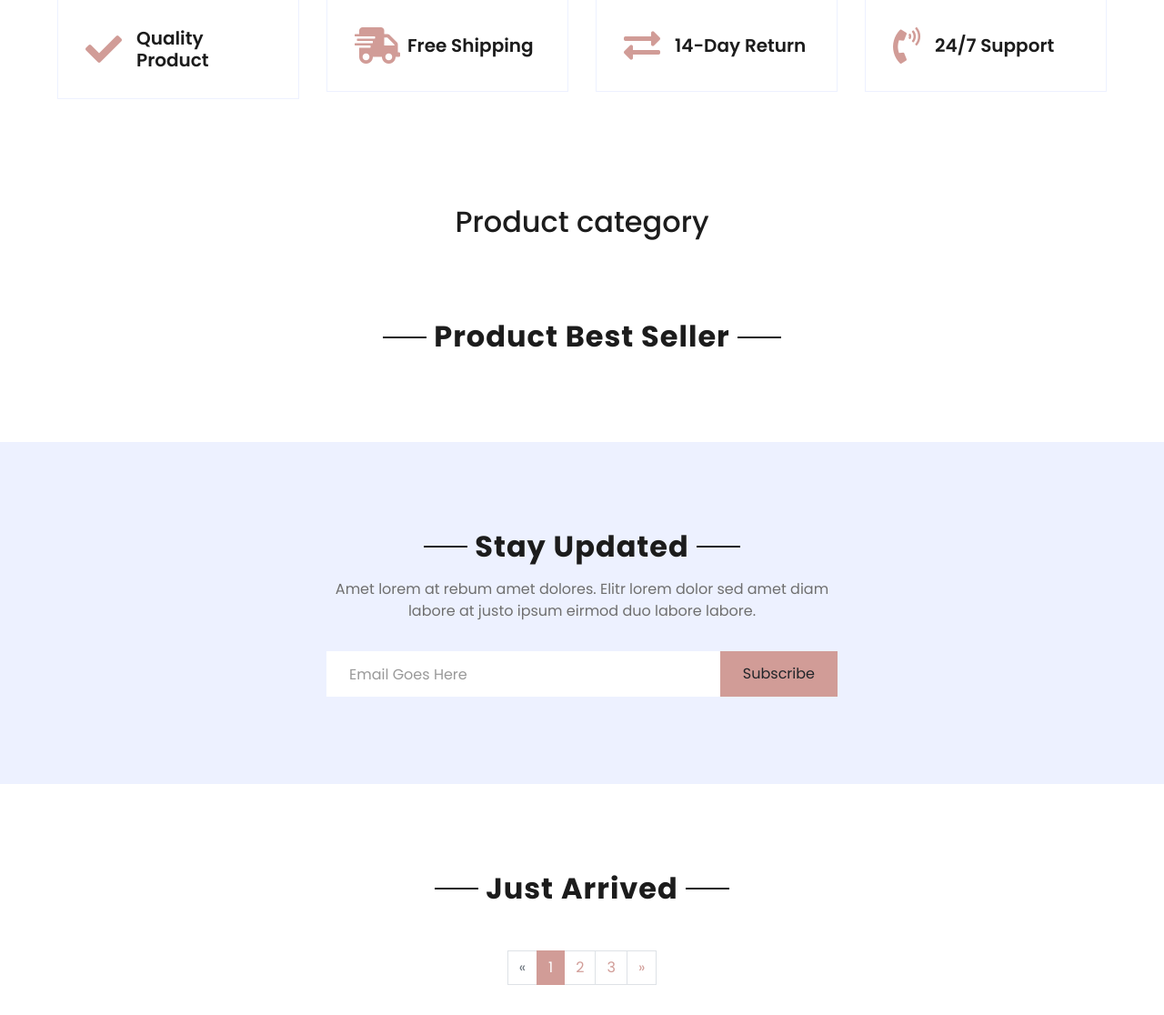
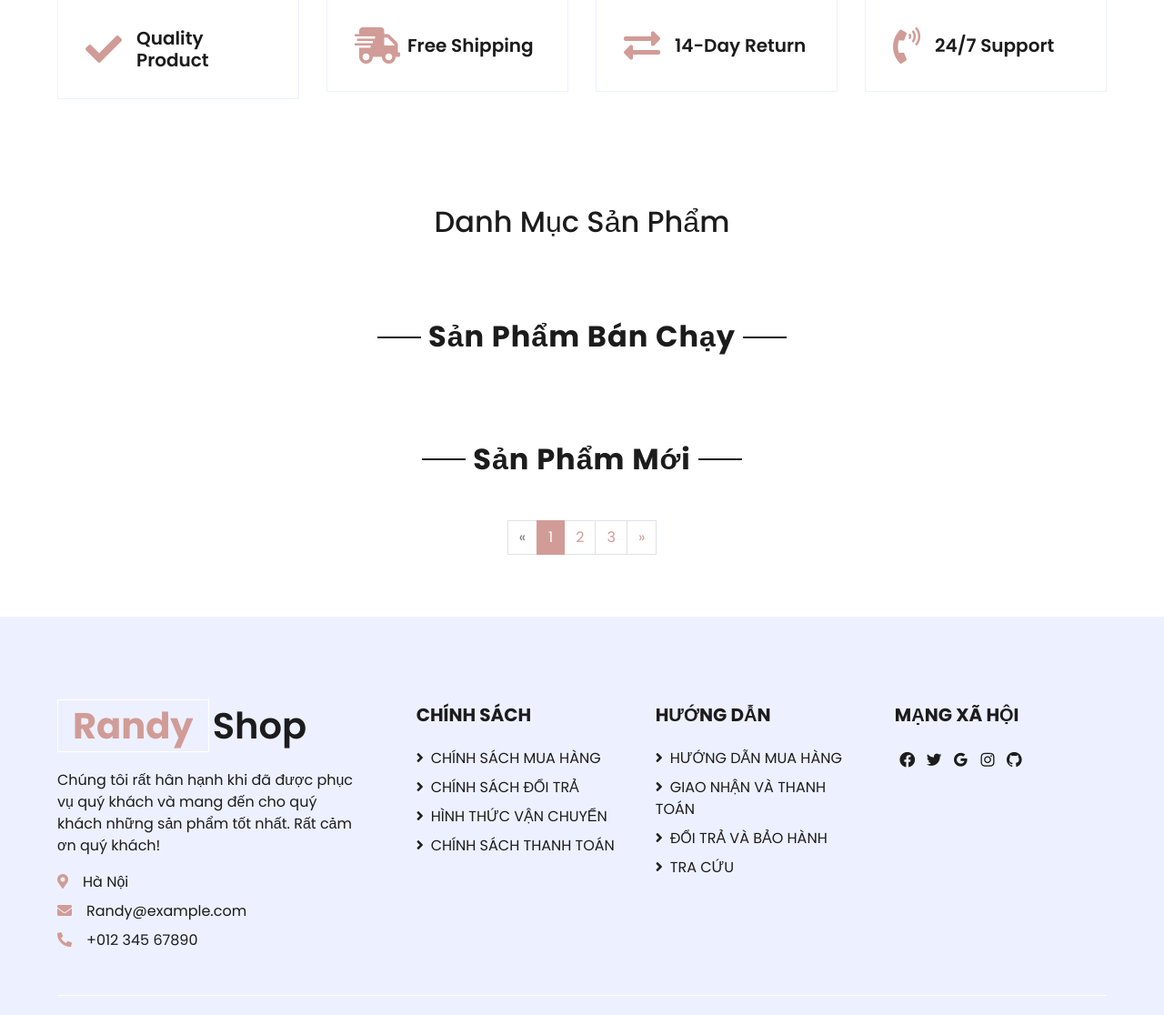
Before and after one commit to yodoll/duan1, a PHP site: page / in a window 1280 px wide. Shown: the part 692-1808 px from the top of the page at 91% size. Run offline with PHP 8.4, Linux system fonts and the light colour scheme; data that the repository does not hold is empty; some libraries are stand-ins or nearby versions.

Commit message:
fourteen commit

```diff
--- a/admin/comment/list.php
+++ b/admin/comment/list.php
@@ -22,7 +22,7 @@
               </tr>
             </thead>
             <tbody>
-              <?php foreach ($comment as $value) : ?>
+              <?php foreach ($comments as $value) : ?>
                 <tr>
                   <td><?= $value['id'] ?></td>
                   <td><?= $value['name'] ?></td>
--- a/admin/header.php
+++ b/admin/header.php
@@ -32,7 +32,7 @@
 
 
       <!-- User Menu-->
-      <li><a class="app-nav__item" href="/index.html"><i class='bx bx-log-out bx-rotate-180'></i> </a>
+      <li><a class="app-nav__item" href="../index.php"><i class='bx bx-log-out bx-rotate-180'></i> </a>
 
       </li>
     </ul>
@@ -43,7 +43,7 @@
     <div class="app-sidebar__user"><img class="app-sidebar__user-avatar" src="/images/hay.jpg" width="50px"
         alt="User Image">
       <div>
-        <p class="app-sidebar__user-name"><b>RANDY SHOP</b></p>
+        <p class="app-sidebar__user-name"><b>Admin</b></p>
         <p class="app-sidebar__user-designation">Chào mừng bạn trở lại</p>
       </div>
     </div>
--- a/admin/index.php
+++ b/admin/index.php
@@ -153,7 +153,7 @@
                 break;
 
             case 'list-comment':
-                $comment = loadall_binhluan();
+                $comments = loadall_binhluan();
                 include "comment/list.php";
                 break;
 
@@ -162,7 +162,8 @@
                     $id = $_GET['id'];
                     delete_comments($id);
                 }
-                include "./comment/list.php";
+                $comments = loadall_binhluan();
+                include "comment/list.php";
                 break;
 
             case 'list-donhang':
@@ -175,6 +176,7 @@
                     $id = $_GET['id'];
                     delete_donhang($id);
                 }
+                $donhang = loadall_donhang();
                 include "./donhang/list.php";
                 break;
 
--- a/index.php
+++ b/index.php
@@ -30,9 +30,20 @@ if (isset($_GET['act']) && $_GET['act'] != "") {
             if (isset($_GET['idsp']) && $_GET['idsp'] > 0) {
                 $sp = loadone_sanpham($_GET['idsp']);
                 $comments = loadall_comments($_GET['idsp']);
+                $total = count_comment($_GET['idsp']);
                 include "./view/detail_product.php";
             } else {
                 include "./view/home.php";
+            }
+            break;
+        case 'comment':
+            if(isset($_POST['submit']) && ($_POST['submit'])){
+                $name = $_SESSION['user']['id'];
+                $content = $_POST['noidung'];
+                $productId = $_POST['idsp'];
+                $date = $_POST['currentDateTime'];
+                insert_comment($content, $productId, $name, $date);
+                header("location: index.php?act=detail&idsp=". $productId);
             }
             break;
         case 'cart':
--- a/model/comment.php
+++ b/model/comment.php
@@ -7,6 +7,11 @@
                 WHERE products.id = $idsp";
         $result = pdo_query($sql);
         return $result;
+    }
+
+    function insert_comment($content, $productId, $userId, $date){
+        $sql = "INSERT INTO comments (user_id, product_id, content ,created_at) VALUES ('$userId', '$productId', '$content', '$date')";
+        pdo_execute($sql);
     }
 
     function loadall_binhluan(){
@@ -21,4 +26,5 @@
         $sql = "DELETE FROM comments WHERE id = '$id'";
         pdo_execute($sql);
     }
+
 ?>
--- a/model/taikhoan.php
+++ b/model/taikhoan.php
@@ -41,4 +41,10 @@
         // Xóa thông tin người dùng khỏi session
         unset($_SESSION['user']);
     }
+
+    function count_comment($id){
+        $sql= "SELECT COUNT(*) FROM comments where product_id = $id";
+        $return = pdo_query($sql);
+        return $return;
+    }
 ?>
--- a/view/footer.php
+++ b/view/footer.php
@@ -5,49 +5,40 @@
             <a href="" class="text-decoration-none">
                 <h1 class="mb-4 display-5 font-weight-semi-bold"><span class="text-primary font-weight-bold border border-white px-3 mr-1">Randy</span>Shop</h1>
             </a>
-                <p>Dolore erat dolor sit lorem vero amet. Sed sit lorem magna, ipsum no sit erat lorem et magna ipsum dolore amet erat.</p>
-                <p class="mb-2"><i class="fa fa-map-marker-alt text-primary mr-3"></i>123 Street, New York, USA</p>
-                <p class="mb-2"><i class="fa fa-envelope text-primary mr-3"></i>info@example.com</p>
+            <p>Chúng tôi rất hân hạnh khi đã được phục vụ quý khách và mang đến cho quý khách những sản phẩm tốt nhất. Rất cảm ơn quý khách!</p>
+            <p class="mb-2"><i class="fa fa-map-marker-alt text-primary mr-3"></i>Hà Nội</p>
+            <p class="mb-2"><i class="fa fa-envelope text-primary mr-3"></i>Randy@example.com</p>
             <p class="mb-0"><i class="fa fa-phone-alt text-primary mr-3"></i>+012 345 67890</p>
         </div>
         <div class="col-lg-8 col-md-12">
             <div class="row">
                 <div class="col-md-4 mb-5">
-                        <h5 class="font-weight-bold text-dark mb-4">Quick Links</h5>
+                    <h5 class="font-weight-bold text-dark mb-4">CHÍNH SÁCH</h5>
                     <div class="d-flex flex-column justify-content-start">
-                            <a class="text-dark mb-2" href="#"><i class="fa fa-angle-right mr-2"></i>Home</a>
-                            <a class="text-dark mb-2" href="#"><i class="fa fa-angle-right mr-2"></i>Our Shop</a>
-                            <a class="text-dark mb-2" href="#"><i class="fa fa-angle-right mr-2"></i>Shop Detail</a>
-                            <a class="text-dark mb-2" href="#"><i class="fa fa-angle-right mr-2"></i>Shopping Cart</a>
-                            <a class="text-dark mb-2" href="#"><i class="fa fa-angle-right mr-2"></i>Checkout</a>
-                            <a class="text-dark" href="#"><i class="fa fa-angle-right mr-2"></i>Contact Us</a>
+                        <p class="text-dark mb-2" href="#"><i class="fa fa-angle-right mr-2"></i>CHÍNH SÁCH MUA HÀNG</p>
+                        <P class="text-dark mb-2" href="#"><i class="fa fa-angle-right mr-2"></i>CHÍNH SÁCH ĐỔI TRẢ</=>
+                        <P class="text-dark mb-2" href="#"><i class="fa fa-angle-right mr-2"></i>HÌNH THỨC VẬN CHUYỂN</=>
+                        <P class="text-dark mb-2" href="#"><i class="fa fa-angle-right mr-2"></i>CHÍNH SÁCH THANH TOÁN</=>
                     </div>
                 </div>
                 <div class="col-md-4 mb-5">
-                        <h5 class="font-weight-bold text-dark mb-4">Quick Links</h5>
+                    <h5 class="font-weight-bold text-dark mb-4">HƯỚNG DẪN</h5>
                     <div class="d-flex flex-column justify-content-start">
-                            <a class="text-dark mb-2" href="#"><i class="fa fa-angle-right mr-2"></i>Home</a>
-                            <a class="text-dark mb-2" href="#"><i class="fa fa-angle-right mr-2"></i>Our Shop</a>
-                            <a class="text-dark mb-2" href="#"><i class="fa fa-angle-right mr-2"></i>Shop Detail</a>
-                            <a class="text-dark mb-2" href="#"><i class="fa fa-angle-right mr-2"></i>Shopping Cart</a>
-                            <a class="text-dark mb-2" href="#"><i class="fa fa-angle-right mr-2"></i>Checkout</a>
-                            <a class="text-dark" href="#"><i class="fa fa-angle-right mr-2"></i>Contact Us</a>
+                        <P class="text-dark mb-2" href="#"><i class="fa fa-angle-right mr-2"></i>HƯỚNG DẪN MUA HÀNG</P>
+                        <P class="text-dark mb-2" href="#"><i class="fa fa-angle-right mr-2"></i>GIAO NHẬN VÀ THANH TOÁN</P>
+                        <P class="text-dark mb-2" href="#"><i class="fa fa-angle-right mr-2"></i>ĐỔI TRẢ VÀ BẢO HÀNH</P>
+                        <P class="text-dark mb-2" href="#"><i class="fa fa-angle-right mr-2"></i>TRA CỨU</P>
                     </div>
                 </div>
                 <div class="col-md-4 mb-5">
-                        <h5 class="font-weight-bold text-dark mb-4">Newsletter</h5>
-                        <form action="">
-                            <div class="form-group">
-                                <input type="text" class="form-control border-0 py-4" placeholder="Your Name" required="required" />
+                    <h5 class="font-weight-bold text-dark mb-4">MẠNG XÃ HỘI</h5>
+                    <div style="font-size: 20px;">
+                        <i style="margin-left: 4px;" class='bx bxl-facebook-circle'></i>
+                        <i style="margin-left: 4px;" class='bx bxl-twitter'></i>
+                        <i style="margin-left: 4px;" class='bx bxl-google'></i>
+                        <i style="margin-left: 4px;" class='bx bxl-instagram' ></i>
+                        <i style="margin-left: 4px;" class='bx bxl-github' ></i>
                     </div>
-                            <div class="form-group">
-                                <input type="email" class="form-control border-0 py-4" placeholder="Your Email"
-                                    required="required" />
-                            </div>
-                            <div>
-                                <button class="btn btn-primary btn-block border-0 py-3" type="submit">Subscribe Now</button>
-                            </div>
-                        </form>
                 </div>
             </div>
         </div>
@@ -55,10 +46,9 @@
     <div class="row border-top border-light mx-xl-5 py-4">
         <div class="col-md-6 px-xl-0">
             <p class="mb-md-0 text-center text-md-left text-dark">
-                    &copy; <a class="text-dark font-weight-semi-bold" href="#">Copyright</a>. All Rights Reserved. Designed
-                    by
-                    <a class="text-dark font-weight-semi-bold" href="">Us</a><br>
-                    Distributed By <a href="#" target="_blank">Randy Shop</a>
+                &copy; <a class="text-dark font-weight-semi-bold" href="#">Copyright</a>. Đã đăng ký Bản quyền. Thiết kế bởi
+                <a class="text-dark font-weight-semi-bold" href="">Randy</a><br>
+                Phân phối bởi <a href="#" target="_blank">Randy Shop</a>
             </p>
         </div>
         <div class="col-md-6 px-xl-0 text-center text-md-right">
--- a/view/header.php
+++ b/view/header.php
@@ -70,6 +70,11 @@
             width: 100%;
             height: 20px;
         }
+
+        .font:hover {
+            color: #d19c97;
+            cursor: default;
+        }
     </style>
 </head>
 
@@ -136,7 +141,7 @@
                         // Kiểm tra xem session giỏ hàng đã tồn tại và không rỗng
                         if (isset($_SESSION['giohang']) && !empty($_SESSION['giohang'])) {
                             // Tính tổng số lượng sản phẩm trong giỏ hàng
-                            $totalItems = array_sum(array_column($_SESSION['giohang'], 4));
+                            $totalItems = sizeof($_SESSION['giohang'] );
                             echo $totalItems;
                         } else {
                             // Nếu giỏ hàng trống, hiển thị 0
--- a/view/home.php
+++ b/view/home.php
@@ -32,7 +32,7 @@
 
 <!-- Categories Start -->
 <div class="container-fluid pt-5">
-    <h2 id="category" class="text-center m-4">Product category</h2>
+    <h2 id="category" class="text-center m-4">Danh Mục Sản Phẩm</h2>
     <div class="row px-xl-5 pb-3">
         <?php foreach ($category as $value) : ?>
             <div class="col-lg-4 col-md-6 pb-1">
@@ -53,7 +53,7 @@
 <!-- Products Start -->
 <div class="container-fluid pt-5">
     <div class="text-center mb-4">
-        <h2 class="section-title px-5"><span class="px-2 ">Product Best Seller</span></h2>
+        <h2 class="section-title px-5"><span class="px-2 ">Sản Phẩm Bán Chạy</span></h2>
     </div>
     <div class="row px-xl-5 pb-3">
         <?php foreach ($bestSeller as $value1) : ?>
@@ -64,17 +64,17 @@
                             <a href="index.php?act=detail&idsp=<?= $value1['id'] ?>"><img class="img-fluid w-100" src="./view/img/<?= $value1['image'] ?>" alt=""></a>
                         </div>
                         <div class="card-body border-left border-right text-center p-0 pt-4 pb-3">
-                            <h6 class="text-truncate mb-3"><?= $value1['name'] ?></h6>
-                            <div class="d-flex justify-content-center">
-                                <h6><strong>Price:</strong>$<?= $value1['price'] ?></h6>
-                                <h6 class="text-muted ml-2"><del>$<?= $value1['price'] ?></del></h6>
+                            <h6 style="font-size: 20px;" class="font text-truncate mb-3"><?= $value1['name'] ?></h6>
+                            <div class="d-flex justify-content-around">
+                                <h6 style="color: #d19c97;"><strong>Giá: </strong></strong><?= number_format($value1['price']) ?>VNĐ</h6>
+                                <h6 style="font-size: 14px;" class="text-muted ml-2">Đã bán: <?= $value1['quantity_sold'] ?></h6>
                             </div>
                         </div>
                         <div style="cursor: pointer;" class="card-footer d-flex justify-content-between bg-light border">
-                            <a href="index.php?act=detail&idsp=<?= $value1['id'] ?>" class="btn btn-sm text-dark p-0"><i class="fas fa-eye text-primary mr-1"></i>View Detail</a>
+                            <a href="index.php?act=detail&idsp=<?= $value1['id'] ?>" class="btn btn-sm text-dark p-0"><i class="fas fa-eye text-primary mr-1"></i>Chi tiết</a>
                             <div>
                                 <i class="fas fa-shopping-cart text-primary"></i>
-                                <input class=" btn text-dark p-0" style="background-color: #fff; border: none; font-size: 0.9rem; padding: 0; cursor: pointer;" type="submit" value="Add To Cart" name="addtocart">
+                                <input class=" btn text-dark p-0" style="background-color: #fff; border: none; font-size: 0.9rem; padding: 0; cursor: pointer;" type="submit" value="Thêm giỏ hàng" name="addtocart">
                             </div>
                         </div>
                         <input type="hidden" value="<?= $value1['id'] ?>" name="id">
@@ -91,31 +91,13 @@
 
 
 <!-- Subscribe Start -->
-<div class="container-fluid bg-secondary my-5">
-    <div class="row justify-content-md-center py-5 px-xl-5">
-        <div class="col-md-6 col-12 py-5">
-            <div class="text-center mb-2 pb-2">
-                <h2 class="section-title px-5 mb-3"><span class="bg-secondary px-2">Stay Updated</span></h2>
-                <p>Amet lorem at rebum amet dolores. Elitr lorem dolor sed amet diam labore at justo ipsum eirmod duo labore labore.</p>
-            </div>
-            <form action="">
-                <div class="input-group">
-                    <input type="text" class="form-control border-white p-4" placeholder="Email Goes Here">
-                    <div class="input-group-append">
-                        <button class="btn btn-primary px-4">Subscribe</button>
-                    </div>
-                </div>
-            </form>
-        </div>
-    </div>
-</div>
 <!-- Subscribe End -->
 
 
 <!-- Products Start -->
 <div class="container-fluid pt-5">
     <div class="text-center mb-4">
-        <h2 class="section-title px-5"><span class="px-2">Just Arrived</span></h2>
+        <h2 class="section-title px-5"><span class="px-2">Sản Phẩm Mới</span></h2>
     </div>
     <div class="row px-xl-5 pb-3">
         <?php foreach ($products as $value2) : ?>
@@ -126,17 +108,17 @@
                             <a href="index.php?act=detail&idsp=<?= $value2['id'] ?>"><img class="img-fluid w-100" src="./view/img/<?= $value2['image'] ?>" alt=""></a>
                         </div>
                         <div class="card-body border-left border-right text-center p-0 pt-4 pb-3">
-                            <h6 class="text-truncate mb-3"><?= $value2['name'] ?></h6>
-                            <div class="d-flex justify-content-center">
-                                <h6><strong>Price:</strong> $<?= $value2['price'] ?></h6>
-                                <h6 class="text-muted ml-2">$<del>123.000</del></h6>
+                            <h6 style="font-size: 20px;" class="font text-truncate mb-3"><?= $value2['name'] ?></h6>
+                            <div class="d-flex justify-content-around">
+                                <h6 style="color: #d19c97;"><strong>Giá: </strong><?= number_format($value2['price']) ?>VNĐ</h6>
+                                <h6 style="font-size: 14px;" class="text-muted ml-2">Đã bán: <?= $value2['quantity_sold'] ?></h6>
                             </div>
                         </div>
                         <div class="card-footer d-flex justify-content-between bg-light border">
-                            <a href="index.php?act=detail&idsp=<?= $value2['id'] ?>" class="btn btn-sm text-dark p-0"><i class="fas fa-eye text-primary mr-1"></i>View Detail</a>
+                            <a href="index.php?act=detail&idsp=<?= $value2['id'] ?>" class="btn btn-sm text-dark p-0"><i class="fas fa-eye text-primary mr-1"></i>Chi tiết</a>
                             <div>
                                 <i class="fas fa-shopping-cart text-primary"></i>
-                                <input class=" btn text-dark p-0" style="background-color: #fff; border: none; font-size: 0.9rem; padding: 0; cursor: pointer;" type="submit" value="Add To Cart" name="addtocart">
+                                <input class=" btn text-dark p-0" style="background-color: #fff; border: none; font-size: 0.9rem; padding: 0; cursor: pointer;" type="submit" value="Thêm giỏ hàng" name="addtocart">
                             </div>
                         </div>
                         <input type="hidden" value="<?= $value2['id'] ?>" name="id">
```
Also changed, not shown: view/binhluan/binhluan_process.php (added, +10 -0 lines), view/cart.php (+11 -18 lines), view/category.php (+10 -25 lines), view/detail_product.php (+27 -36 lines). Lines whose indentation alone changed are shown as unchanged.
